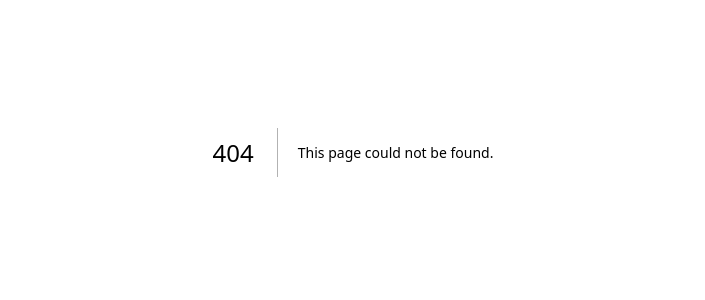
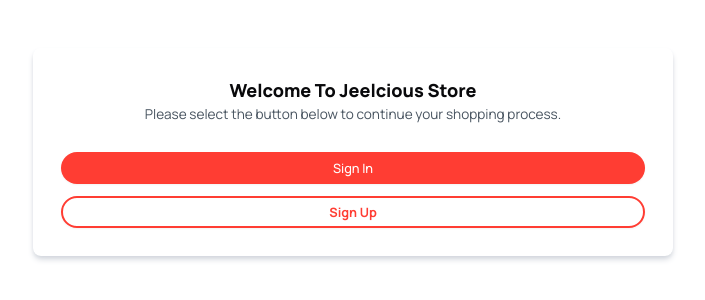
Before and after one commit to wendietibrias/store-web-base, a Next.js app: page /auth in a window 1280 px wide. Before the commit this address had no page. Shown: the part 248-548 px from the top of the page, without its empty margins (287-992 px from the left). Built offline with nearby package versions, Linux system fonts and the light colour scheme.

Commit message:
feat (Auth): Authentication Page

```diff
--- /dev/null
+++ b/src/app/auth/page.tsx
@@ -0,0 +1,18 @@
+import ButtonCn from "@/components/global/Form/ButtonCn";
+
+const Auth = () => {
+    return (
+        <div className="w-full shadow-md shadow-gray-300 p-7 rounded-md">
+            <div className="mb-7 text-center">
+                <h3 className="text-lg font-extrabold">Welcome To Jeelcious Store</h3>
+                <p className="text-[0.85rem] text-dark-secondary">Please select the button below to continue your shopping process.</p>
+            </div>
+            <div className="flex flex-col gap-y-3">
+                 <ButtonCn title="Sign In" type="button" loading={false} isPrimary={true} isFullWidth={true} mode="dark" variant="default" size="sm" />
+            <ButtonCn title="Sign Up" type="button" loading={false} isPrimary={true} isFullWidth={true} mode="dark" variant="outline" size="sm" />
+            </div>
+        </div>
+    )
+}
+
+export default Auth;
```
